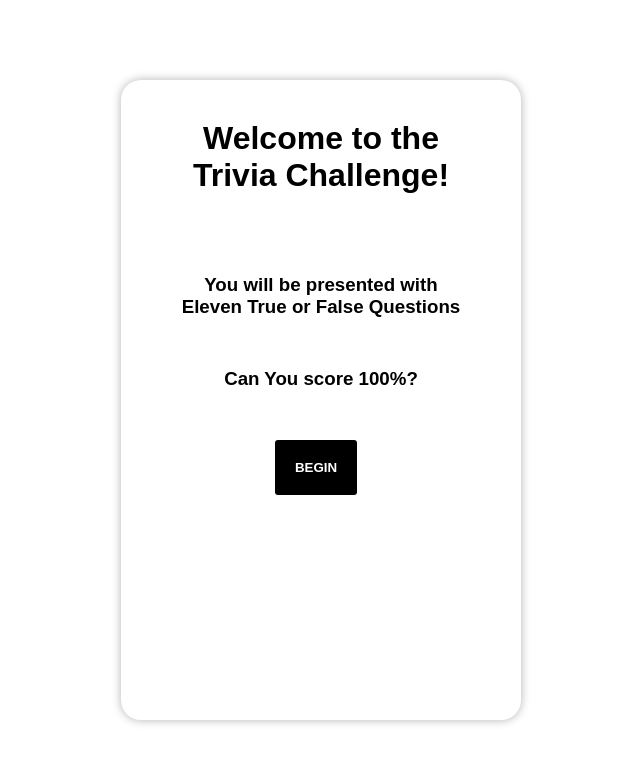
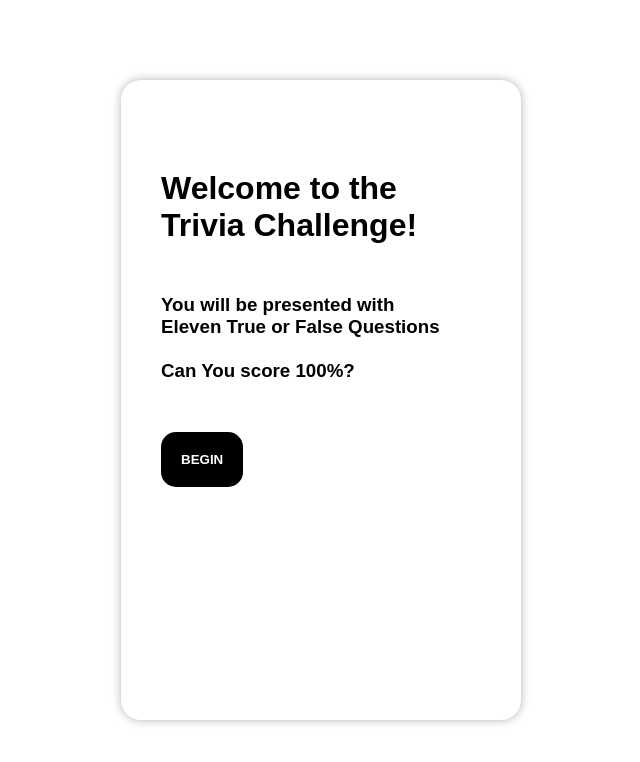
Before and after one commit to ruedalibre/eleven-question-quiz-app, a React (Create React App) app: page / in a window 1280 px wide. Shown: the top 762 px of the page, without its empty margins (319-959 px from the left). Built offline with nearby package versions, Linux system fonts and the light colour scheme.

Commit message:
styles part III

```diff
--- a/src/App.jsx
+++ b/src/App.jsx
@@ -1,5 +1,7 @@
 import React, { useState} from 'react'
-import { BeginButton } from './elements/Button'
+import Button from './elements/Button'
+import styled from 'styled-components'
+import MainContainer from './elements/MainContainer'
 
 
 const App = () => {
@@ -9,18 +11,34 @@ const App = () => {
     }
 
     return (
-        <div className='main-container'>
-            <div className='static-text'>
-                <h1>Welcome to the Trivia Challenge!</h1>
-                <h3>You will be presented with <br />
-                Eleven True or False Questions</h3>
-                <h3>Can You score 100%?</h3>
-            </div>
-            <div className='button-container'>
-                <button className='begin-button'>BEGIN</button>
-            </div>
-        </div>
+        <MainContainer>
+            <TitleContainer>
+                Welcome to the Trivia Challenge!
+            </TitleContainer>
+
+            <TextContainer>
+                You will be presented with <br />
+                Eleven True or False Questions <br /><br />
+                Can You score 100%?
+            </TextContainer>
+
+            <ButtonContainer>
+                <Button black>BEGIN</Button>
+            </ButtonContainer>
+        </MainContainer>
     )
 }
 
+const TitleContainer = styled.h1`
+    margin: 50px 0;
+`;
+
+const TextContainer = styled.h3`
+    margin: 50px 0;
+`;
+
+const ButtonContainer = styled.div`
+
+`
+
 export default App
--- a/src/components/ScoreScreen.jsx
+++ b/src/components/ScoreScreen.jsx
@@ -1,7 +1,7 @@
 import React from "react";
 import FinalScore from '../elements/FinalScore'
 import AnswerList from '../elements/AnswerList'
-import { PlayAgainButton } from "../elements/Button";
+import Button from './../elements/Button'
 
 import React from 'react'
 
@@ -10,7 +10,7 @@ const ScoreScreen = () => {
     <>
         <FinalScore />
         <AnswerList />
-        <PlayAgainButton />
+        <Button black>Play Again!</Button>
     </>
   )
 }
--- a/src/elements/Button.jsx
+++ b/src/elements/Button.jsx
@@ -1,19 +1,34 @@
-import React from 'react'
+import styled, {css} from 'styled-components'
 
-const BeginButton = () => {
-  return (
-    <div>
-      <button>BEGIN</button>
-    </div>
-  )
-}
+const Button = styled.button`
+  background: #000;
+  color: #fff;
+  display: inline-block;
+  padding: 20px;
+  border: none;
+  font-weight: bold;
+  font-family: Arial, Helvetica, sans-serif;
+  cursor: pointer;
+  transition: .3s ease all;
+  border-radius: 15px;
+  margin-right: 10px;
 
-const PlayAgainButton = () => {
-  return (
-    <div>
-      <button>BEGIN</button>
-    </div>
-  )
-}
+  &:hover {
+    background: #44a559;
+    color: #fff;
+  }
 
-export { BeginButton, PlayAgainButton };
+  /* Puse estilos diferentes para los botones de BEGIN y PLAY AGAIN pero reutilizando la plantilla de BUTTON*/
+  ${props => props.black && css`
+    background: #000;
+    color: #fff;
+
+    &:hover {
+      background: grey;
+      color: #fff;
+    }
+
+  `}
+`;
+
+export default Button;
--- /dev/null
+++ b/src/elements/MainContainer.jsx
@@ -0,0 +1,13 @@
+import styled from 'styled-components'
+
+const MainContainer = styled.div`
+    width: 90%;
+    height: 80%;
+    max-width: 400px;
+    padding: 40px;
+    margin: 40px;
+    border-radius: 20px;
+    box-shadow: 0 0 10px rgba(0, 0, 0, 0.3);
+`
+
+export default MainContainer;
--- a/src/index.css
+++ b/src/index.css
@@ -16,55 +16,6 @@ body {
     height: 100vh;
 }
 
-.main-container {
-    width: 90%;
-    height: 80%;
-    max-width: 400px;
-    padding: 40px;
-    margin: 40px;
-    border-radius: 20px;
-    box-shadow: 0 0 10px rgba(0, 0, 0, 0.3);
-}
-
-.static-text {
-    text-align: center;
-}
-
-.static-text h1 {
-    margin-bottom: 80px;
-}
-
-.static-text h3 {
-    margin-bottom: 50px;
-}
-
-.button-container {
-    display: flex;
-    align-items: center;
-    justify-content: center;
-}
-
-.begin-button {
-    background: #000;
-    color: #fff;
-    display: inline-block;
-    padding: 20px;
-    border: none;
-    font-weight: bold;
-    font-family: Arial, Helvetica, sans-serif;
-    cursor: pointer;
-    transition: .3s ease all;
-    border-radius: 3px;
-    margin-right: 10px;
-}
-
-.begin-button:hover {
-    background: #44a559;
-    color: #fff;
-}
-
-
-
   /* @media screen and (max-width: 60rem){
     :root {
         font-size: 14px;
```
Also changed, not shown: src/components/QuizScreen.css (deleted, +0 -27 lines), src/components/QuizScreen.jsx (+24 -16 lines).
